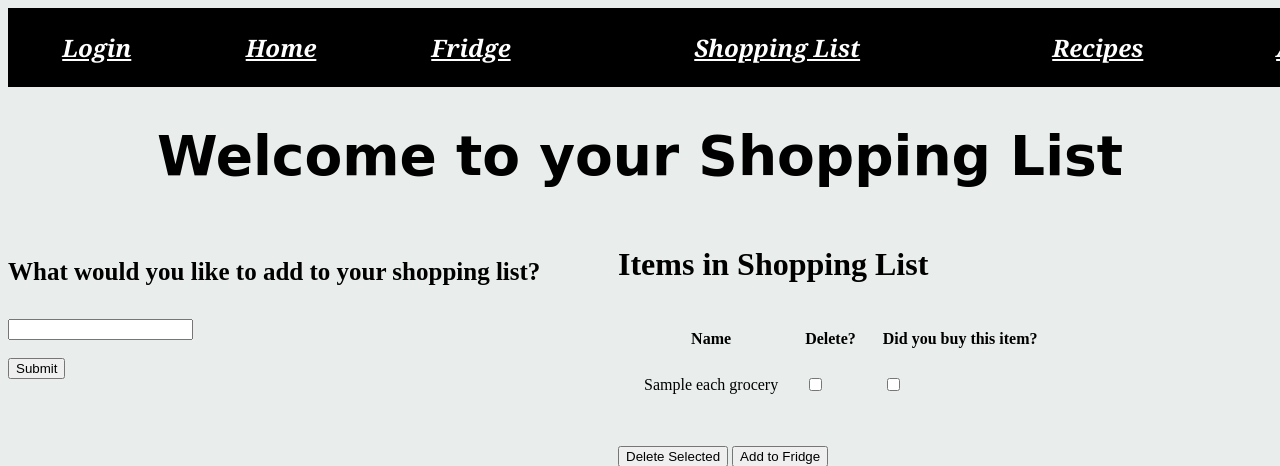
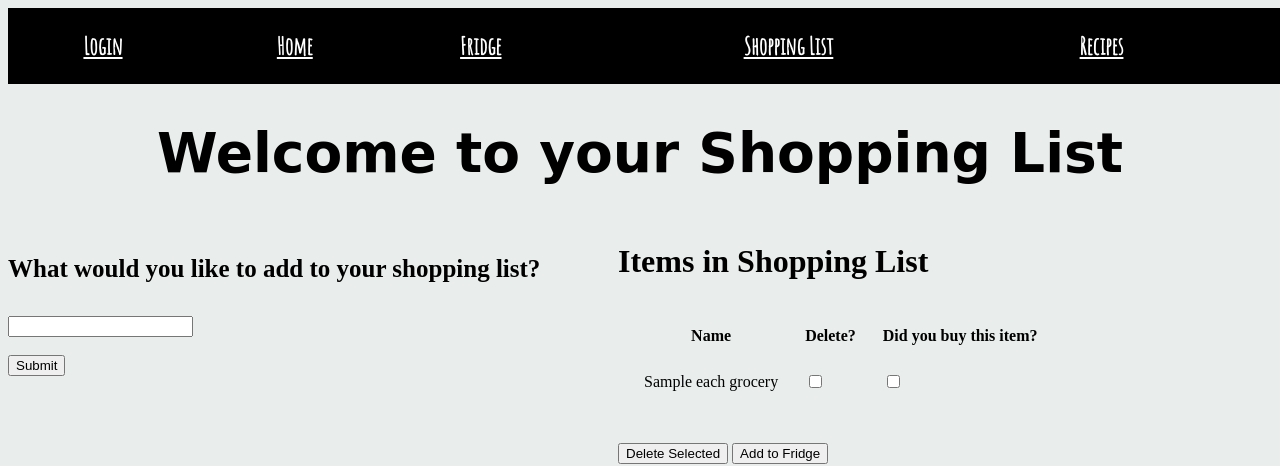
Before and after one commit to nickdep217/My_Fridges, a Python web app: template Templates/shopping_listpage.html in a window 1280 px wide; the page is wider, and only the part inside the window is pictured. Shown: the top 466 px of that part. Run offline with Jinja, Linux system fonts and the light colour scheme; the template is opened without the code that fills it: most values are stand-ins (such as "Sample title", 1, 10 or a date in 2020); lists and menus that the app fills with data are empty.

Commit message:
Update shopping_listpage.html

```diff
--- a/Templates/shopping_listpage.html
+++ b/Templates/shopping_listpage.html
@@ -2,13 +2,14 @@
 <html lang="en" dir="ltr">
   <head>
     <link rel="stylesheet" type="text/css" href="/css/style.css">
+    <link href="https://fonts.googleapis.com/css?family=Amatic+SC&display=swap" rel="stylesheet">
     <meta charset="utf-8">
     <title></title>
   </head>
   <body bgcolor="#E9EEED">
     <div>
 
-    <table bgcolor="black" width="1400" style="font-family:Georgia, Garamond, Serif;color:black;font-style:italic;">
+    <table bgcolor="black" width="1400" style="font-family: 'Amatic SC', cursive;color:black;">
       <th><h2><a href=/fridge ></a></h2>
               {% if user %}
 
```
